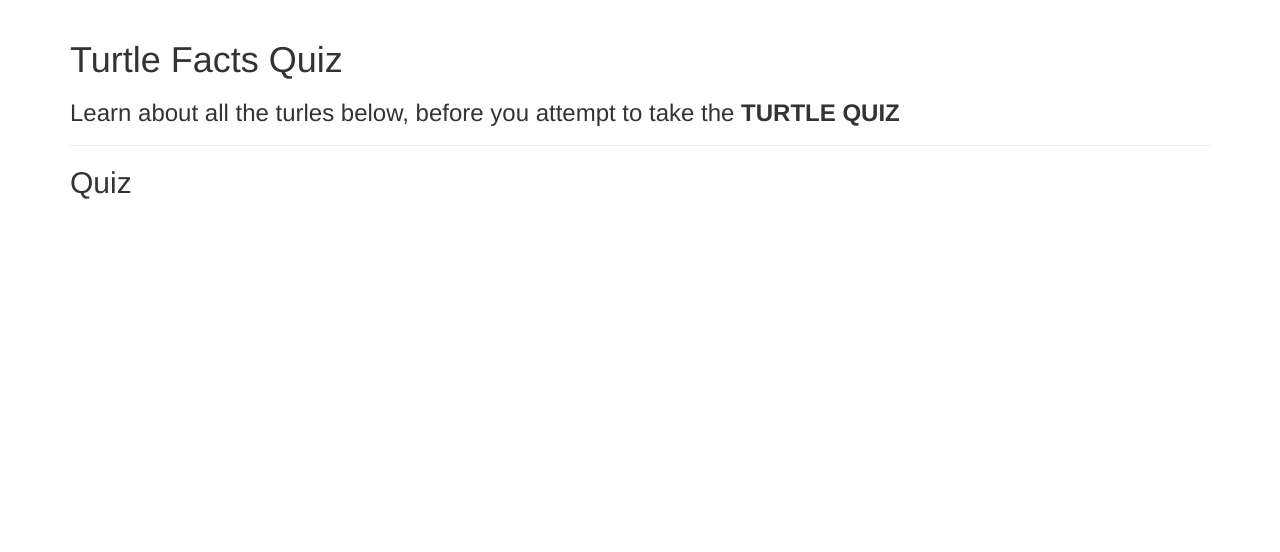
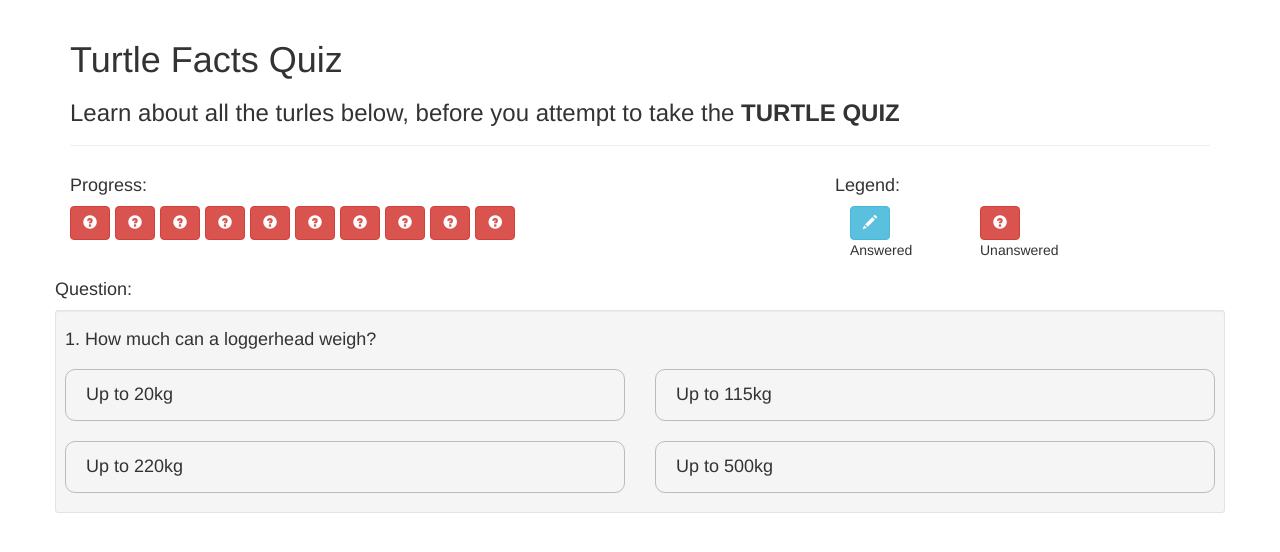
Before and after one commit to jkayes02/AngulaJSQuiz, a plain HTML site: page index.html in a window 1280 px wide. Both pictures are taken after typing "Sample" into the empty fields and a click on the button "Start Quiz". Drawn offline with nearby package versions, Linux system fonts and the light colour scheme.

Commit message:
Quiz page
Quiz page started, user can see possible answers.

```diff
--- a/CSS/style.css
+++ b/CSS/style.css
@@ -5,3 +5,11 @@
 .top-buffer {
     margin-top: 30px;
 }
+.answer {
+    padding: 15px 20px;
+    border-radius: 10px;
+    border: 1px solid #bbb;
+}
+.answer:hover {
+    cursor: pointer;
+}
--- a/JS/controllers/quiz.js
+++ b/JS/controllers/quiz.js
@@ -5,6 +5,8 @@
 
     function quizController(quizMetrics, dataService) {
         this.quizMetrics = quizMetrics;
+        this.dataService = dataService;
+        this.activeQuestion = 0;
     };
-    quizController.$inject = ['quizMectrics', 'dataService'];
+    quizController.$inject = ['quizMetrics', 'dataService'];
 })();
--- a/JS/factories/dataService.js
+++ b/JS/factories/dataService.js
@@ -5,7 +5,7 @@
     function dataFactory() {
         var dataObj = {
             turtleData: turtleData,
-            quizQuestions: quizQuestions
+            questions: quizQuestions
         };
 
         return dataObj;
--- a/index.html
+++ b/index.html
@@ -84,7 +84,54 @@
                 </div> <!-- list controller -->
 
                 <div ng-controller="quizCtrl as quiz" ng-show="quiz.quizMetrics.quizActive">
-                    <h2>Quiz</h2>
+                    <div class="row">
+                        <div class="col-xs-8">
+                            <h4>Progress:</h4>
+                            <div class="btn-toolbar">
+                                <button class="btn" ng-repeat="question in quiz.dataService.questions"
+                                ng-class="{'btn-info': question.selected !== null, 'btn-danger': question.selected === null}">
+
+                                <span class="glyphicon"
+                                ng-class="{'glyphicon-pencil' : question.selected !== null, 'glyphicon-question-sign':question.selected === null}">
+                                </span>
+                                </button>
+                            </div>
+                        </div>
+                        <div class="col-sm-4">
+                            <div class="row">
+                                <h4>Legend:</h4>
+                                <div class="col-sm-4">
+                                    <button class="btn btn-info">
+                                        <span class="glyphicon glyphicon-pencil"></span>
+                                    </button>
+                                    <p>Answered</p>
+                                </div>
+                                <div class="col-sm-4">
+                                    <button class="btn btn-danger">
+                                        <span class="glyphicon glyphicon-question-sign"></span>
+                                    </button>
+                                    <p>Unanswered</p>
+                                </div>
+                            </div>
+                        </div>
+                    </div> <!-- progress area -->
+
+                    <div class="row">
+                        <h4>Question:</h4>
+                        <div class="well well-sm">
+                            <div class="row">
+                                <div class="col-xs-12">
+                                    <h4>{{ quiz.activeQuestion+1 + ". " +  quiz.dataService.questions[quiz.activeQuestion].text }}</h4>
+                                    <div class="row">
+                                        <div class="col-sm-6" ng-repeat="choice in quiz.dataService.questions[quiz.activeQuestion].possibilities">
+                                            <h4 class="answer">{{ choice.answer }}</h4>
+                                        </div>
+                                    </div>
+                                </div>
+                            </div>
+                        </div>
+                    </div> <!-- question area -->
+
                 </div> <!-- quiz controller -->
             </div> <!-- container -->
 
```
